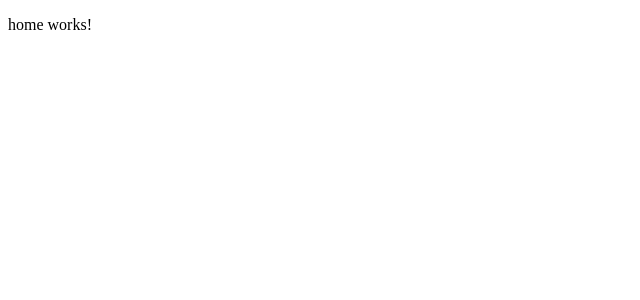
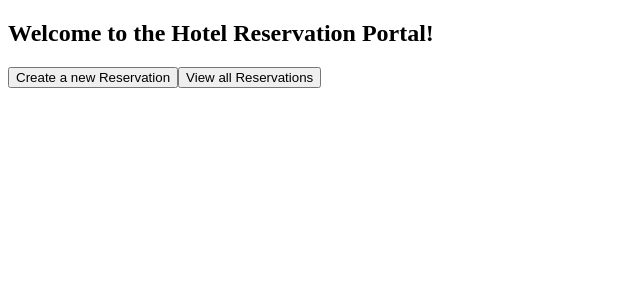
Before and after one commit to sadatmalik/angular-hotel-app, an Angular app: page / in a window 1280 px wide. Shown: the top 300 px of the page, without its empty margins (0-640 px from the left). Built offline with nearby package versions, Linux system fonts and the light colour scheme.

Commit message:
set up router links in home component

```diff
--- a/src/app/app.module.ts
+++ b/src/app/app.module.ts
@@ -3,6 +3,8 @@
 
 import { AppRoutingModule } from './app-routing.module';
 import { AppComponent } from './app.component';
+import { HomeModule } from "./home/home.module";
+import { ReservationModule } from "./reservation/reservation.module";
 
 @NgModule({
   declarations: [
@@ -10,7 +12,9 @@
   ],
   imports: [
     BrowserModule,
-    AppRoutingModule
+    AppRoutingModule,
+    HomeModule,
+    ReservationModule
   ],
   providers: [],
   bootstrap: [AppComponent]
--- a/src/app/home/home.component.html
+++ b/src/app/home/home.component.html
@@ -1 +1,5 @@
-<p>home works!</p>
+<div>
+  <h2>Welcome to the Hotel Reservation Portal!</h2>
+  <button [routerLink]="['/new']">Create a new Reservation</button>
+  <button [routerLink]="['/list']">View all Reservations</button>
+</div>
--- a/src/app/home/home.module.ts
+++ b/src/app/home/home.module.ts
@@ -1,6 +1,7 @@
 import { NgModule } from '@angular/core';
 import { CommonModule } from '@angular/common';
 import { HomeComponent } from './home.component';
+import { RouterModule } from "@angular/router";
 
 
 
@@ -9,7 +10,8 @@
     HomeComponent
   ],
   imports: [
-    CommonModule
+    CommonModule,
+    RouterModule
   ]
 })
 export class HomeModule { }
```
